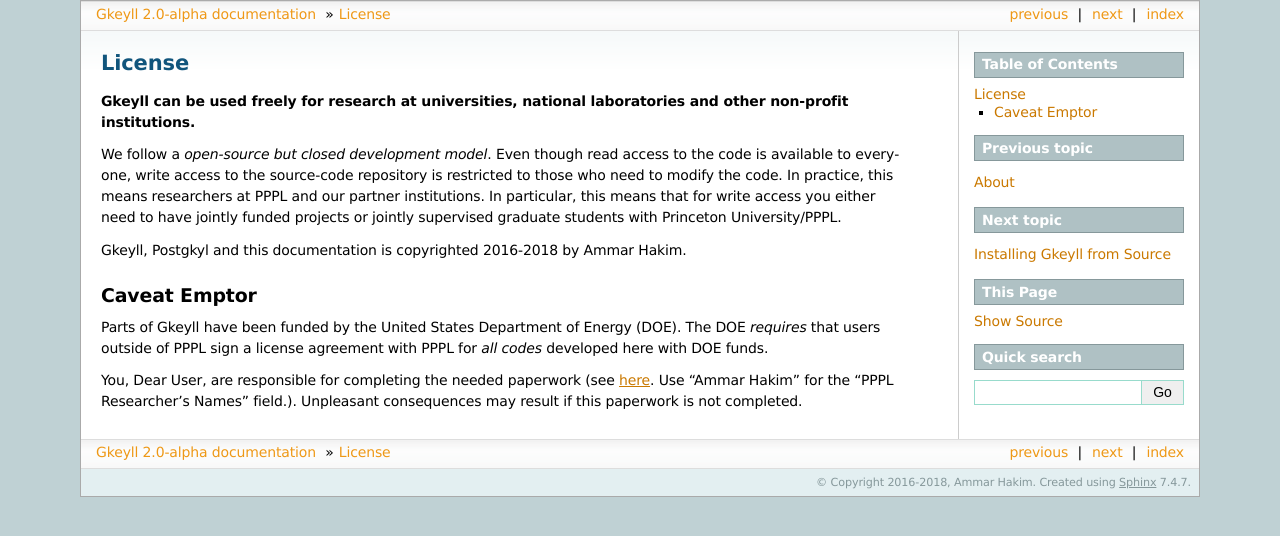
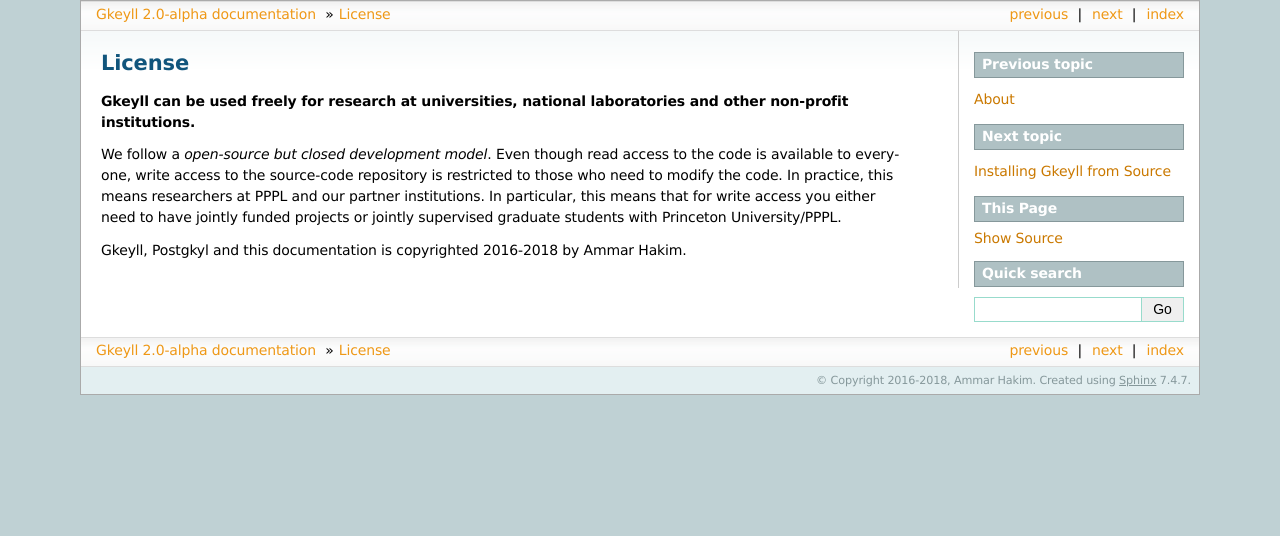
Before and after one commit to ammarhakim/gkyl-doc, a Sphinx documentation site: the page built from source/license.rst, in a window 1280 px wide. Shown: the top 536 px of the page. Built offline with Sphinx 7.4.7, drawn with Linux system fonts in a browser that asks for light colours.

Commit message:
Removed licencing caveat. No need to have this. Gkeyll is open-source. Added some notes on regression. Not hooked in yet

```diff
--- /dev/null
+++ b/source/dev/regression.rst
@@ -0,0 +1,4 @@
+Guidelines on adding a new regression test
+==========================================
+
+Regression tests are critical in ensuring that
--- a/source/license.rst
+++ b/source/license.rst
@@ -14,17 +14,3 @@
 
 Gkeyll, Postgkyl and this documentation is copyrighted 2016-2018 by
 Ammar Hakim.
-
-Caveat Emptor
--------------
-
-Parts of Gkeyll have been funded by the United States Department of
-Energy (DOE). The DOE *requires* that users outside of PPPL sign a
-license agreement with PPPL for *all codes* developed here with DOE
-funds.
-
-You, Dear User, are responsible for completing the needed paperwork
-(see `here
-<https://theory.pppl.gov/research/TheoryCodeLicenseReleaseForm.pdf>`_. Use
-"Ammar Hakim" for the "PPPL Researcher's Names" field.). Unpleasant
-consequences may result if this paperwork is not completed.
```
